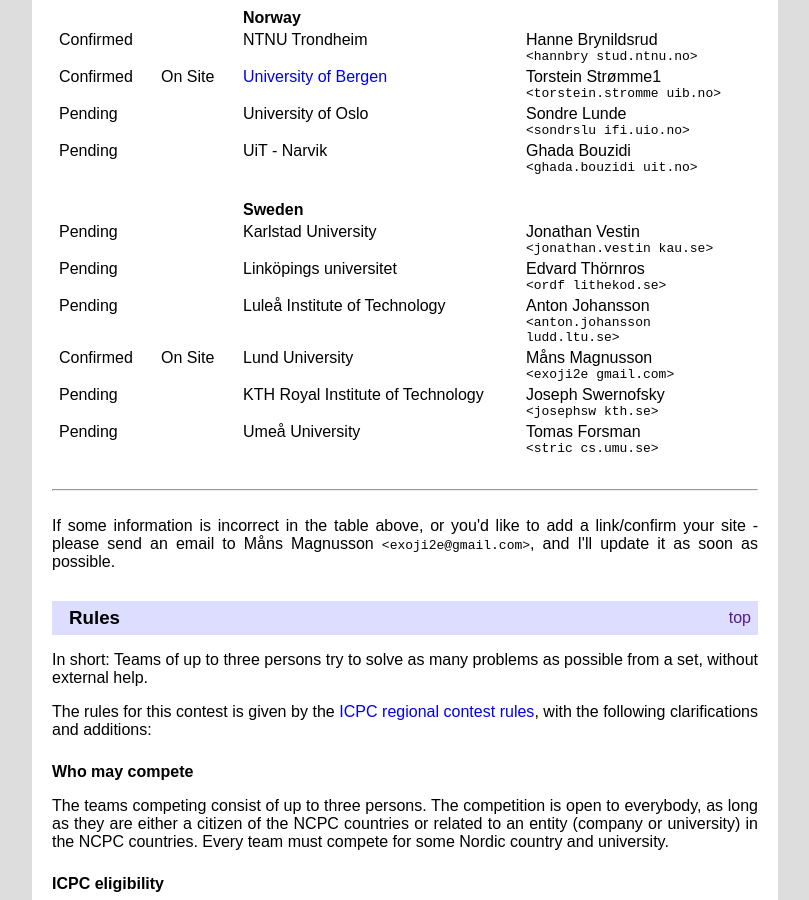
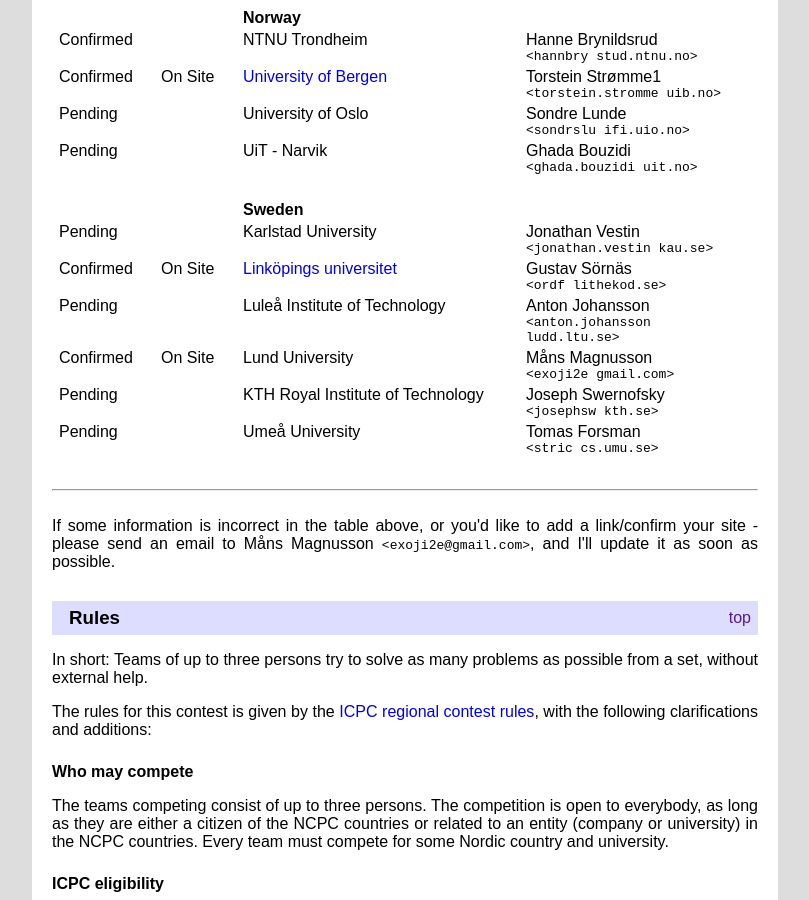
Before and after one commit to icpc/ncpc-web, a Jekyll site: the page built from ncpc2021/index.html, in a window 1280 px wide and 900 px high, scrolled down 1854 px. Shown: the whole window, without its empty margins (235-1044 px from the left). Built offline with Jekyll 4.4.1, drawn with Linux system fonts in a browser that asks for light colours.

Commit message:
[2021] update linköping site

```diff
--- a/_data/ncpc2021sites.yml
+++ b/_data/ncpc2021sites.yml
@@ -86,9 +86,11 @@
     email: 'jonathan.vestin kau.se'
     confirmed: false
   - name : Linköpings universitet
-    contact: Edvard Thörnros
+    contact: Gustav Sörnäs
     email: 'ordf lithekod.se'
-    confirmed: false
+    confirmed: true
+    url: https://lithekod.se/ncpc
+    contestType: On Site
   - name : Luleå Institute of Technology
     contact: Anton Johansson
     email: 'anton.johansson ludd.ltu.se'
```
